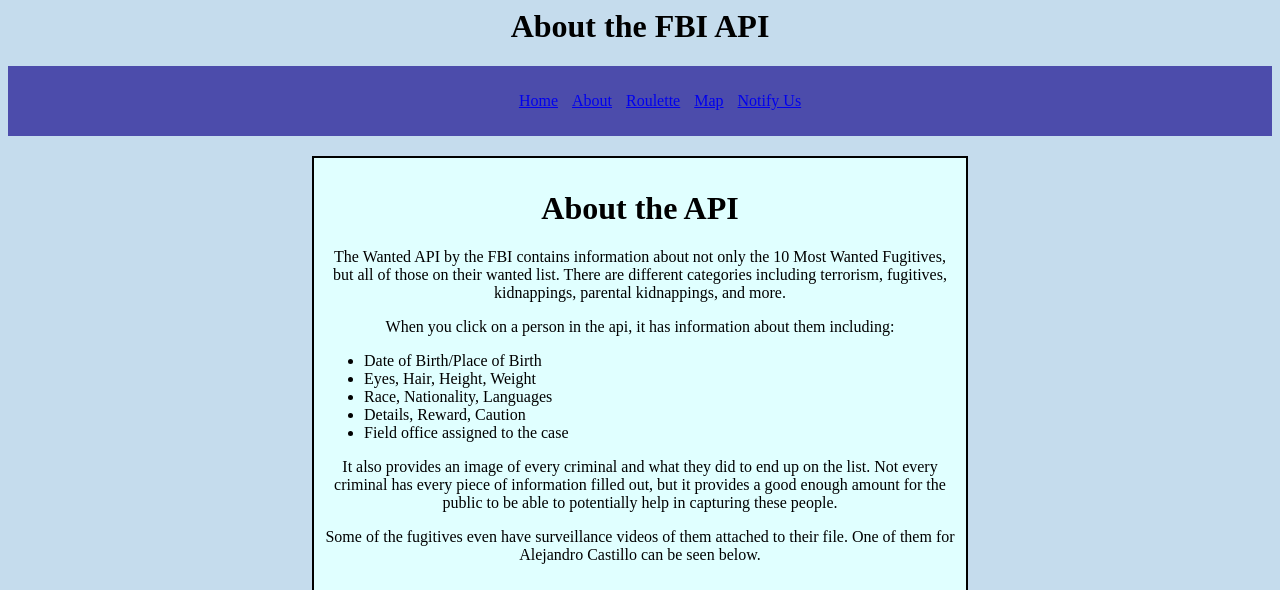
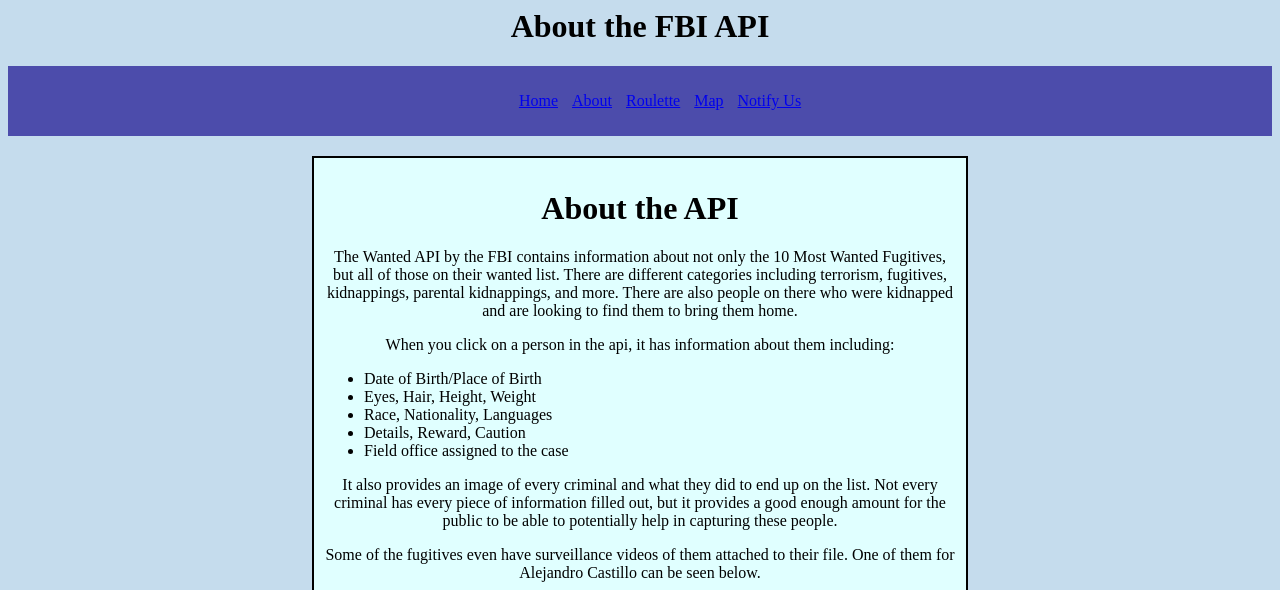
Before and after one commit to juliacalvert/finalproject, a plain HTML site: page front/about.html in a window 1280 px wide. Shown: the top 590 px of the page. Drawn offline with Linux system fonts and the light colour scheme; no server answers.

Commit message:
small updates

```diff
--- a/front/about.html
+++ b/front/about.html
@@ -19,7 +19,8 @@
         <div class="info-box">
             <h1>About the API</h1>
             <p>The Wanted API by the FBI contains information about not only the 10 Most Wanted Fugitives, but all of those on their wanted list.
-                There are different categories including terrorism, fugitives, kidnappings, parental kidnappings, and more.
+                There are different categories including terrorism, fugitives, kidnappings, parental kidnappings, and more. There are also people
+                on there who were kidnapped and are looking to find them to bring them home.
             </p>
             <p>When you click on a person in the api, it has information about them including:</p>
             <ul style="text-align: left;">
```
Also changed, not shown: front/map.html (+1 -1 lines).
